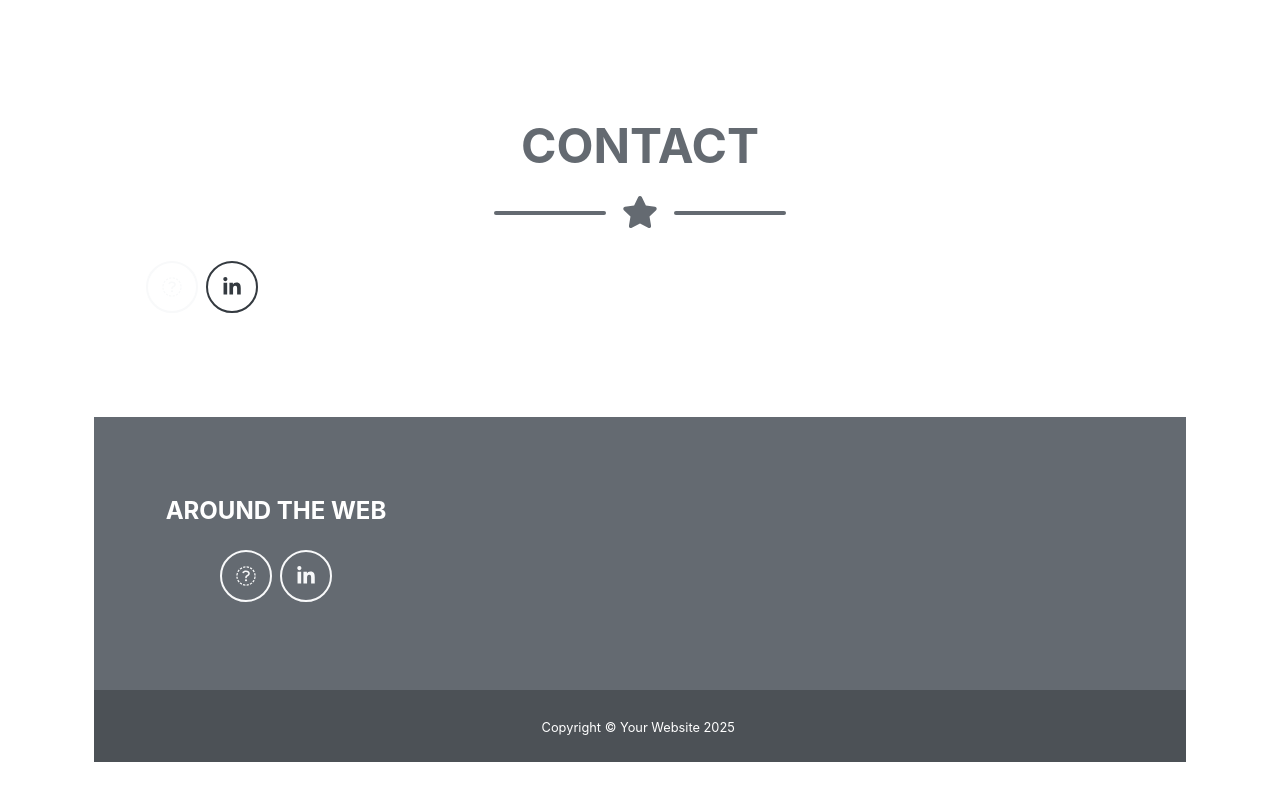
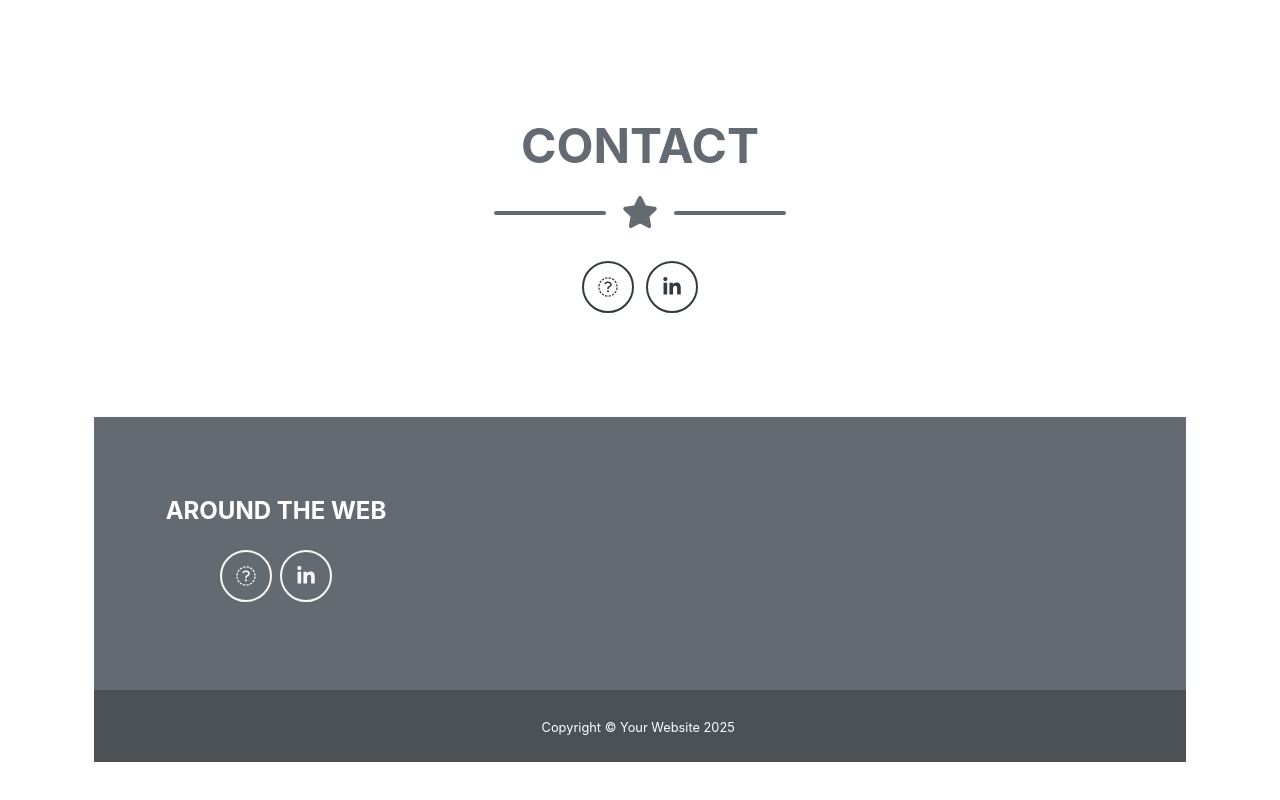
Before and after one commit to sharonmctsai/landing-page, a plain HTML site: page index.html in a window 1280 px wide. Shown: the part 2311-3111 px from the top of the page. Drawn offline with nearby package versions, Linux system fonts and the light colour scheme; a web font is replaced by a local one.

Commit message:
text centre

```diff
--- a/index.html
+++ b/index.html
@@ -163,10 +163,12 @@
                     <div class="divider-custom-line"></div>
                 </div>
 
-                <div class="col-lg-4 mb-5 mb-lg-0">
-                <a class="btn btn-outline-light btn-social mx-1" href="mailto:sharonmctsai@gmail.com"><i class="fab fa-fw fa-envelope"></i></a><a class="btn btn-outline-dark btn-social mx-1" href="https://www.linkedin.com/in/sharonmctsai"><i class="fab fa-fw fa-linkedin-in"></i></a>
-                </div>
-
+                 <!-- Contact Links Centered -->
+        <div class="text-center">
+            <a class="btn btn-outline-dark btn-social mx-1" href="mailto:sharonmctsai@gmail.com"><i class="fab fa-fw fa-envelope"></i></a>
+            <a class="btn btn-outline-dark btn-social mx-1" href="https://www.linkedin.com/in/sharonmctsai" target="_blank"><i class="fab fa-fw fa-linkedin-in"></i></a>
+        </div>
+    </div>
         </section>
         <footer class="footer text-center">
             <div class="container">
```
